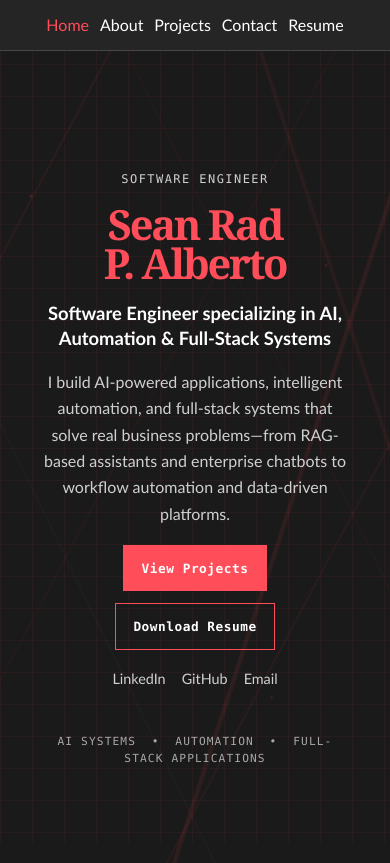
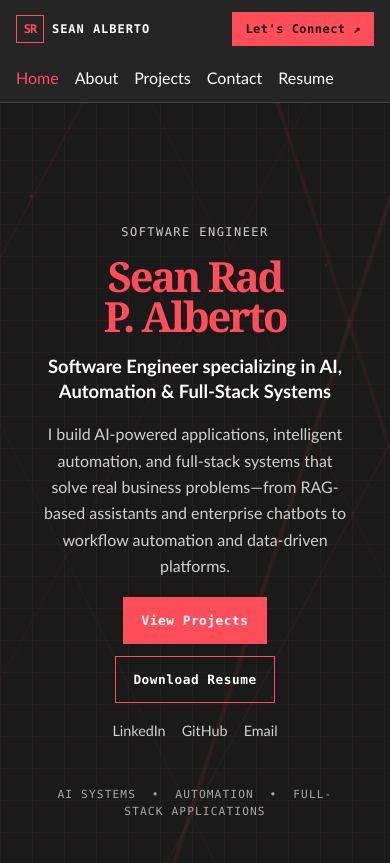
Before and after one commit to ImSeanSean/Portfolio, a Next.js app: page / in a window 390 px wide. Built offline with nearby package versions, Linux system fonts and the light colour scheme.

Commit message:
Refresh portfolio navigation hierarchy

```diff
--- a/app/globals.css
+++ b/app/globals.css
@@ -76,11 +76,23 @@ html { -webkit-tap-highlight-color: rgba(255, 77, 90, .25); }
 .skip-link:focus-visible { @apply translate-y-0; }
 
 .navbar {
-  @apply flex h-[6vh] items-center justify-end border-b border-b-white/16 bg-[rgba(39,39,39,.92)] text-base;
+  @apply grid h-[6vh] grid-cols-[auto_minmax(0,1fr)_auto] items-center gap-[clamp(1rem,3vw,3rem)] border-b border-b-white/16 bg-[rgba(39,39,39,.92)] px-[clamp(1rem,3vw,3rem)] text-base;
+}
+
+.nav-brand {
+  @apply flex items-center gap-2 text-white no-underline;
+}
+
+.nav-brand-mark {
+  @apply inline-flex h-7 w-7 items-center justify-center border border-accent font-mono text-xs font-bold tracking-[-.08em] text-accent;
+}
+
+.nav-brand-name {
+  @apply font-mono text-xs font-bold tracking-[.08em] uppercase;
 }
 
 .buttons {
-  @apply mr-[3vw] flex gap-[2vw];
+  @apply flex justify-center gap-[clamp(.75rem,2vw,2rem)];
 }
 
 .buttons a, .buttons button, .contact {
@@ -89,6 +101,8 @@ html { -webkit-tap-highlight-color: rgba(255, 77, 90, .25); }
 
 .buttons button { @apply cursor-pointer border-0 bg-transparent font-[inherit]; }
 .buttons a:hover, .buttons button:hover, .buttons .active, .contact:hover { @apply text-accent; }
+.nav-cta { @apply border border-accent bg-accent px-3 py-2 font-mono text-xs font-bold tracking-[.04em] text-canvas no-underline transition-[background-color,color] duration-200 ease-in-out; }
+.nav-cta:hover { @apply bg-accent-hover text-canvas; }
 
 .home-page, .contact-page, .about-page, .projects-page {
   @apply mx-auto flex flex-col items-center;
@@ -309,8 +323,10 @@ h1, h2, h3 { text-wrap: balance; }
 }
 
 @media (max-width: 768px) {
-  .navbar { height: auto; justify-content: center; min-height: 3rem; position: sticky; top: 0; z-index: 4; }
-  .buttons { gap: clamp(.5rem, 2.8vw, 1.1rem); margin-right: 0; padding: .8rem .75rem; }
+  .navbar { grid-template-areas: "brand cta" "links links"; grid-template-columns: minmax(0, 1fr) auto; height: auto; min-height: 3rem; padding-bottom: .75rem; padding-top: .75rem; position: sticky; top: 0; z-index: 4; }
+  .nav-brand { grid-area: brand; }
+  .nav-cta { grid-area: cta; }
+  .buttons { flex-wrap: wrap; gap: .55rem 1rem; grid-area: links; justify-content: flex-start; padding-top: .25rem; }
   .home-page h1 { text-align: center; }
   .information, .split { grid-template-columns: 1fr; flex-direction: column; }
   .information { display: flex; }
--- a/components/Navigation.js
+++ b/components/Navigation.js
@@ -16,7 +16,11 @@ export default function Navigation() {
   const currentPath = pathname === "/" ? "/" : pathname?.replace(/\/$/, "");
 
   return (
-    <nav className="navbar">
+    <nav aria-label="Primary navigation" className="navbar">
+      <Link aria-label="Sean Rad P. Alberto home" className="nav-brand" href="/">
+        <span aria-hidden="true" className="nav-brand-mark">SR</span>
+        <span className="nav-brand-name">Sean Alberto</span>
+      </Link>
       <div className="buttons">
         {links.map((link) => (
           <Link
@@ -30,6 +34,9 @@ export default function Navigation() {
         ))}
         <ResumeDownload>Resume</ResumeDownload>
       </div>
+      <Link className="nav-cta" href="/contact">
+        Let&apos;s Connect <span aria-hidden="true">↗</span>
+      </Link>
     </nav>
   );
 }
```
